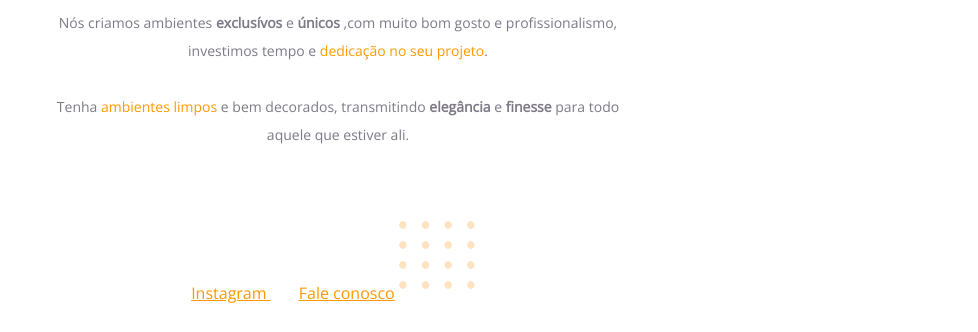
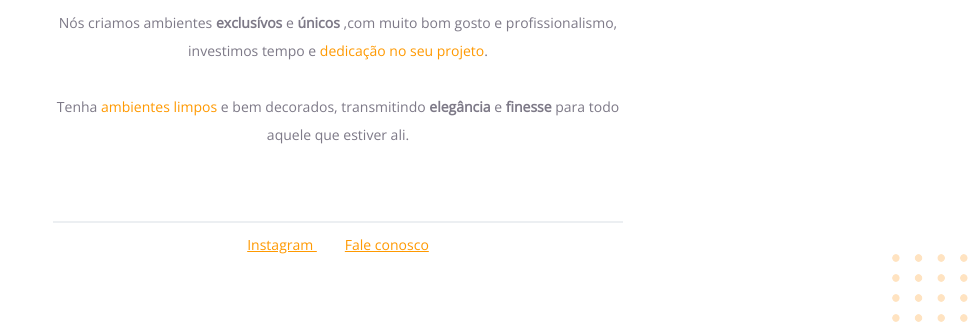
Before and after one commit to Danny-ctrl/moveis_customizados, a plain HTML site: page index.html in a window 1280 px wide. Shown: the part 468-800 px from the top of the page, without its empty margins (302-1280 px from the left). Drawn offline with nearby package versions, Linux system fonts and the light colour scheme.

Commit message:
posicionamento

```diff
--- a/index.html
+++ b/index.html
@@ -28,9 +28,13 @@
     </div>
 </body>
 <div id="footer">
-    <a href="#">Instagram </a>
+    <div id="line"></div>
+    <a target="_blank"
+    href="#">Instagram </a>
     <a href="#">Fale conosco</a>
-    <img src="./assets/balls-decoration.svg"
+    <img
+     id="balls"
+     src="./assets/balls-decoration.svg"
     alt=" Bolinhas alaranjadas no canto direito inferior da tela" />
     </div>
 </html>
--- a/style.css
+++ b/style.css
@@ -24,7 +24,7 @@ h1 span {
 span ,a{
   color: #ff9900;
 }
-P {
+p,#footer{
   color: #7d7987;
   font-size: 14px;
   line-height: 28px;
@@ -32,3 +32,14 @@ P {
 #footer a +a{
 margin-left:28px;
 }
+#line{
+    width:568px;
+    height:0px;
+    margin:0 auto 8px;
+    border:1px solid #ECEFF2;
+}
+#balls{
+  position:fixed;
+  bottom:0px;
+  right:0px;
+}
```
